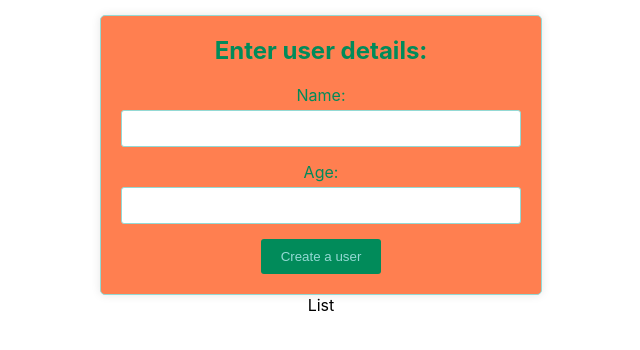
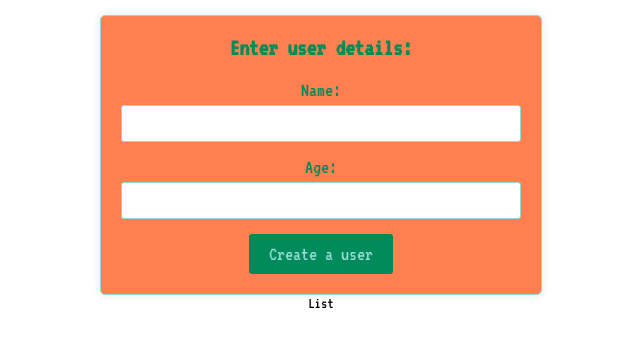
Before and after one commit to DmytroAkymov/personal-data-form, a React (Create React App) app: page / in a window 1280 px wide. Shown: the top 350 px of the page, without its empty margins (319-959 px from the left). Built offline with nearby package versions, Linux system fonts and the light colour scheme.

Commit message:
css-VT323

```diff
--- a/public/index.html
+++ b/public/index.html
@@ -4,26 +4,12 @@
         <meta charset="utf-8" />
         <link rel="icon" href="%PUBLIC_URL%/favicon.ico" />
         <meta name="viewport" content="width=device-width, initial-scale=1" />
-    <meta name="theme-color" content="#000000" />
-    <meta
-      name="description"
-      content="Web site created using create-react-app"
+        <link rel="preconnect" href="https://fonts.googleapis.com" />
+        <link rel="preconnect" href="https://fonts.gstatic.com" crossorigin />
+        <link
+            href="https://fonts.googleapis.com/css2?family=VT323&display=swap"
+            rel="stylesheet"
         />
-    <link rel="apple-touch-icon" href="%PUBLIC_URL%/logo192.png" />
-    <!--
-      manifest.json provides metadata used when your web app is installed on a
-      user's mobile device or desktop. See https://developers.google.com/web/fundamentals/web-app-manifest/
-    -->
-    <link rel="manifest" href="%PUBLIC_URL%/manifest.json" />
-    <!--
-      Notice the use of %PUBLIC_URL% in the tags above.
-      It will be replaced with the URL of the `public` folder during the build.
-      Only files inside the `public` folder can be referenced from the HTML.
-
-      Unlike "/favicon.ico" or "favicon.ico", "%PUBLIC_URL%/favicon.ico" will
-      work correctly both with client-side routing and a non-root public URL.
-      Learn how to configure a non-root public URL by running `npm run build`.
-    -->
         <title>React App</title>
     </head>
     <body>
@@ -38,6 +24,5 @@
 
       To begin the development, run `npm start` or `yarn start`.
       To create a production bundle, use `npm run build` or `yarn build`.
-    -->
-  </body>
+    --></body>
 </html>
--- a/src/components/Form.module.css
+++ b/src/components/Form.module.css
@@ -1,6 +1,7 @@
 /* Form.module.css */
 body {
     margin-top: 15px;
+    font-family: 'VT323', monospace;
 }
 
 .user-form {
@@ -29,7 +30,7 @@
 
 .input-label {
     color: #018b5a;
-    font-size: 16px;
+    font-size: 20px;
     margin-bottom: 5px;
 }
 
@@ -46,6 +47,8 @@
 }
 
 .btn-create-user {
+    font-family: 'VT323', monospace;
+    font-size: 20px;
     background: #018b5a;
     color: #94d9d4;
     padding: 10px 20px;
```
Lines whose indentation alone changed are shown as unchanged.
